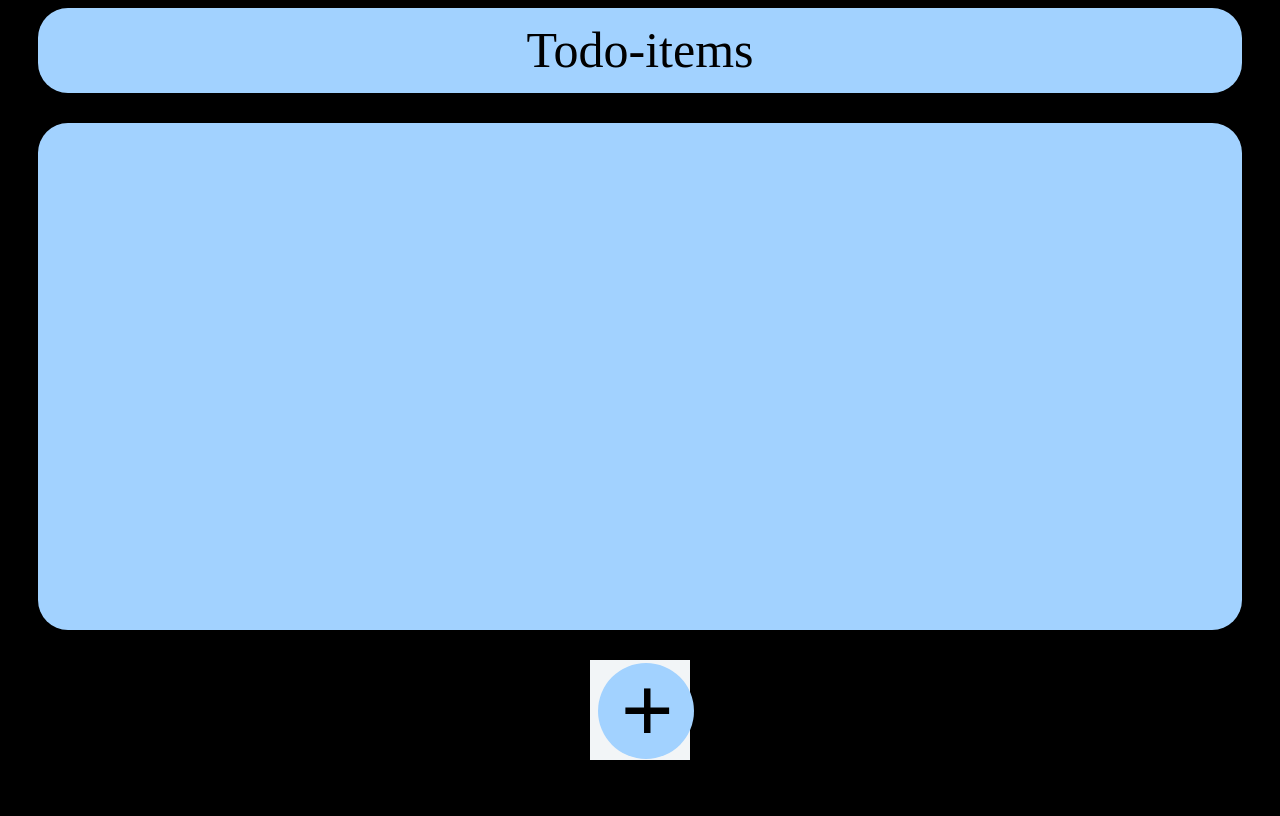
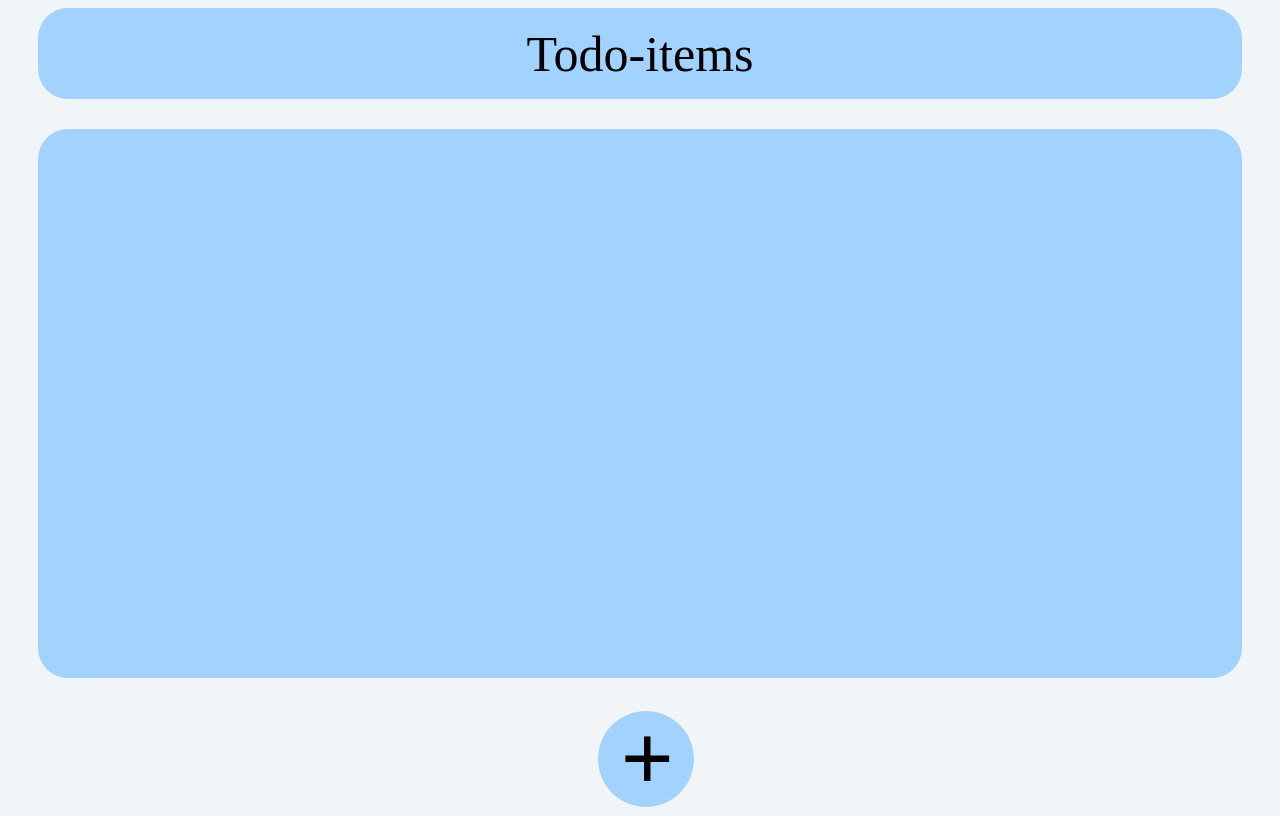
Before and after one commit to peppapig-03/To-Do-List, a website built with webpack: page src/template.html in a window 1280 px wide. Built offline with nearby package versions, Linux system fonts and the light colour scheme.

Commit message:
deployment finished

```diff
--- a/src/styles.css
+++ b/src/styles.css
@@ -1,5 +1,5 @@
 body{
-    background-color:black;
+    background-color:#F2F5F7;
     padding:0px 30px;
     display:grid;
     gap:30px;
--- a/src/template.html
+++ b/src/template.html
@@ -50,6 +50,5 @@
             </form>
         </dialog>
     </div>
-    test
 </body>
 </html>
```
